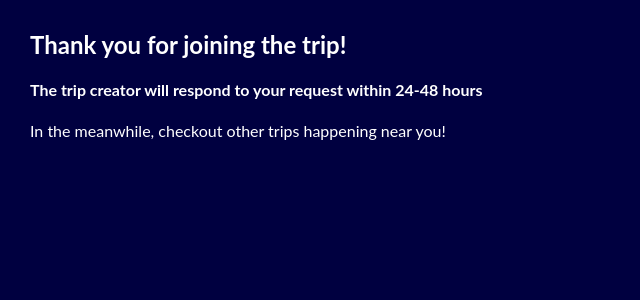
After one commit to thaoabunga/hb-project-poolavan, a Flask app: page /requestconfirmation in a window 1280 px wide. The commit adds this page. Shown: the top 300 px of the page, without its empty margins (0-640 px from the left). Run offline with Flask 2, Linux system fonts and the light colour scheme; some libraries are stand-ins or nearby versions.

Commit message:
added user trip detail in user profile

```diff
--- a/server.py
+++ b/server.py
@@ -44,7 +44,12 @@ def user_detail(user_id):
     """Show info about user."""
 
     user = User.query.get(user_id)
-    return render_template("user.html", user=user)
+    usertrip = user.trips
+    #usertrip = User.trips
+    #return render_template("user.html", user=user)
+    return render_template("user.html", user=user, usertrip=usertrip)
+
+
 
 @app.route("/trips") #add another activity search route, form submits to trip activity
 def trip_list():
@@ -204,7 +209,12 @@ def usertrip_all():
     return render_template("usertrip_list.html",
                         usertrips=UserTrip.query.all())
 
+# @app.route("/usertrip/" + user_trip_id)
+# def usertrip_all():
+#     """Show usertrips details."""
 
+#     UserTrip = UserTrip.query.get(user_trip_id)
+#     return render_template("trip.html", trip=trip)
 
 @app.route("/jointrip", methods=['POST'])
 def join_trip():
@@ -219,8 +229,14 @@ def join_trip():
     db.session.add_all([new_user_trip, current_user])
 
     db.session.commit()
-    return redirect("/trips/" + trip_id) # use url_for instead
+    #return redirect("/trips/" + trip_id) # use url_for instead should this go to a wait for confirmation page?
+    return redirect("/requestconfirmation")
 
+@app.route("/requestconfirmation")
+def confirmation_form():
+    """User receives confirmation of joining a trip."""
+
+    return render_template("request_confirmation.html")
 
 
 if __name__ == "__main__":
--- /dev/null
+++ b/templates/request_confirmation.html
@@ -0,0 +1,10 @@
+{% extends 'base.html' %}
+{% block content %}
+  <form action="/confirmation" method="POST">
+    <h2>Thank you for joining the trip!</h2>
+    <h4> The trip creator will respond to your request within 24-48 hours</h4>
+    <p>In the meanwhile, checkout other trips happening near you!</p>
+
+
+  </form>
+{% endblock %}
--- a/templates/user.html
+++ b/templates/user.html
@@ -13,5 +13,8 @@
         <p>Email: {{ user.username }}</p>
         <p>Gender: {{ user.gender }}</p>
         <p>Smoking Preference: {{ user.smoking_preference }}</p>
+        <p>Current User Trips:   {% for trip in usertrip %}
+              {{ trip.trip_name }} ({{ trip.trip_id }})</p>
     </div>
+    {% endfor %}
   {% endblock %}
```
Also changed, not shown: templates/usertrip.html (added, +17 -0 lines).
